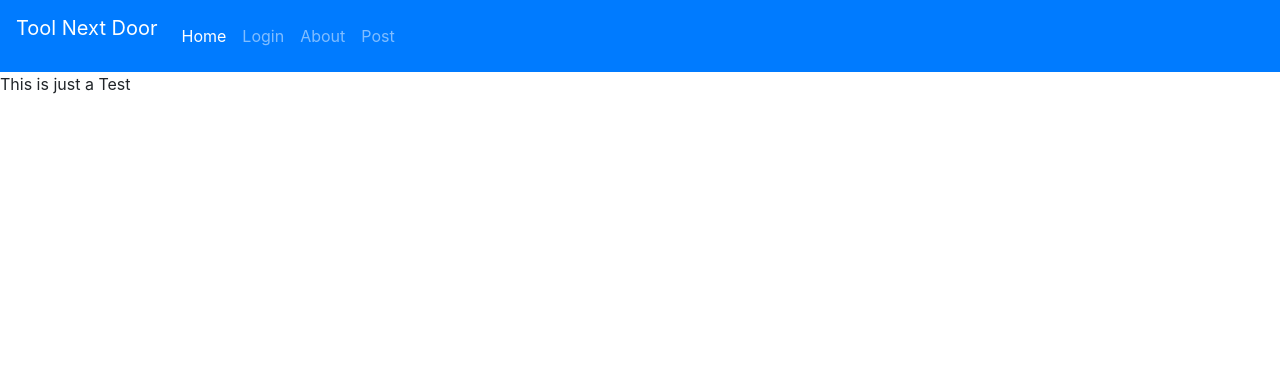
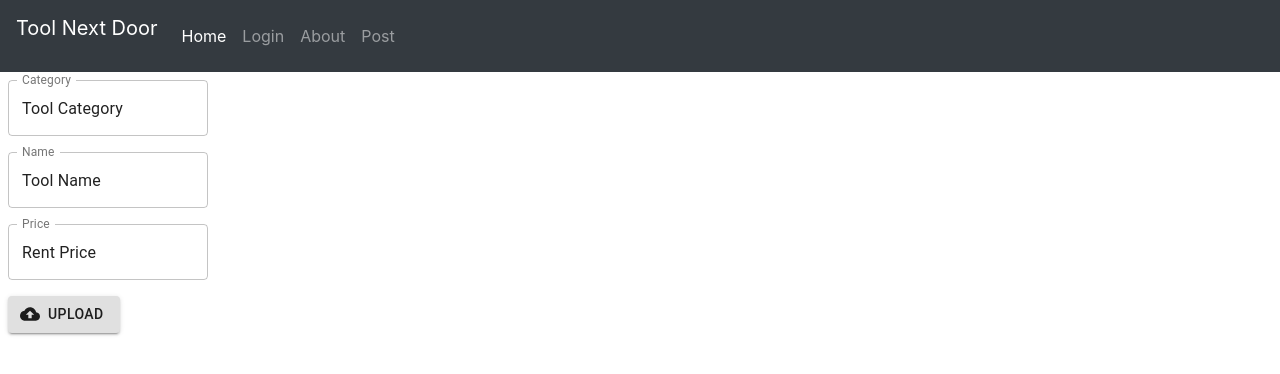
Before and after one commit to JoeWills615/ToolNextDoor, a React (Create React App) app in the folder client/: page /post in a window 1280 px wide. Shown: the top 374 px of the page. Built offline with nearby package versions, Linux system fonts and the light colour scheme; no server answers.

Commit message:
post page looking good nav bar is dark

```diff
--- a/client/src/components/NavBar/index.js
+++ b/client/src/components/NavBar/index.js
@@ -1,9 +1,10 @@
 import React from "react";
+
 
 
 function NavBar() {
     return (
-        <nav className="navbar navbar-expand-lg navbar-dark bg-primary">
+        <nav className="navbar navbar-expand-lg navbar-dark bg-dark">
             <p className="navbar-brand">Tool Next Door</p>
             <button className="navbar-toggler" type="button" data-toggle="collapse" data-target="#navbarSupportedContent" aria-controls="navbarSupportedContent" aria-expanded="false" aria-label="Toggle navigation">
                 <span className="navbar-toggler-icon"></span>
--- a/client/src/components/Post/index.js
+++ b/client/src/components/Post/index.js
@@ -1,12 +1,64 @@
 import React from 'react';
+import { makeStyles } from '@material-ui/core/styles';
+import TextField from '@material-ui/core/TextField';
+import CloudUploadIcon from '@material-ui/icons/CloudUpload';
+import Button from '@material-ui/core/Button';
+
+const useStyles = makeStyles((theme) => ({
+    root: {
+        '& .MuiTextField-root': {
+            margin: theme.spacing(1),
+            width: 200,
+        },
+    },
+    button: {
+        margin: theme.spacing(1),
+    },
+}));
 
 
 export default function PostPage() {
+    const classes = useStyles();
     return (
-        <div>
-            <p>
-                This is just a Test
-            </p>
-        </div>
+        // <div>
+        //     <p>
+        //         This is just a Test
+        //     </p>
+        // </div>
+        <form className={classes.root} noValidate autoComplete="off">
+            <div>
+                <TextField
+                    label="Category"
+                    id="outlined-size-normal"
+                    defaultValue="Tool Category"
+                    variant="outlined"
+                />
+            </div>
+            <div>
+                <TextField
+                    label="Name"
+                    id="outlined-size-normal"
+                    defaultValue="Tool Name"
+                    variant="outlined"
+                />
+            </div>
+            <div>
+                <TextField
+                    label="Price"
+                    id="outlined-size-normal"
+                    defaultValue="Rent Price"
+                    variant="outlined"
+                />
+            </div>
+            <div>
+                <Button
+                    variant="contained"
+                    color="default"
+                    className={classes.button}
+                    startIcon={<CloudUploadIcon />}>
+                    Upload
+                </Button>
+            </div>
+        </form>
     );
 }
--- a/package.json
+++ b/package.json
@@ -20,6 +20,7 @@
     "nodemon": "^2.0.4"
   },
   "dependencies": {
+    "@material-ui/core": "^4.11.0",
     "axios": "^0.19.2",
     "express": "^4.16.3",
     "if-env": "^1.0.4",
```
Also changed, not shown: 1 other file (tests, documents, lock files or other folders).
